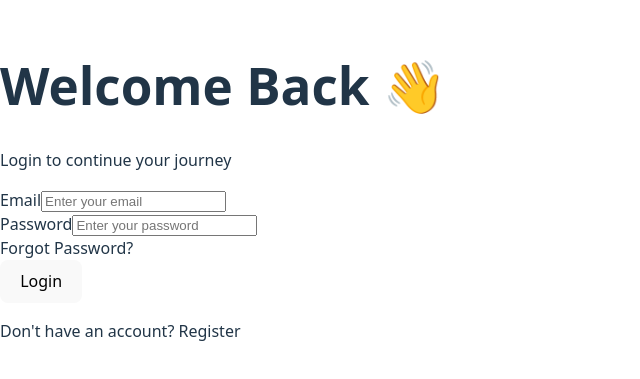
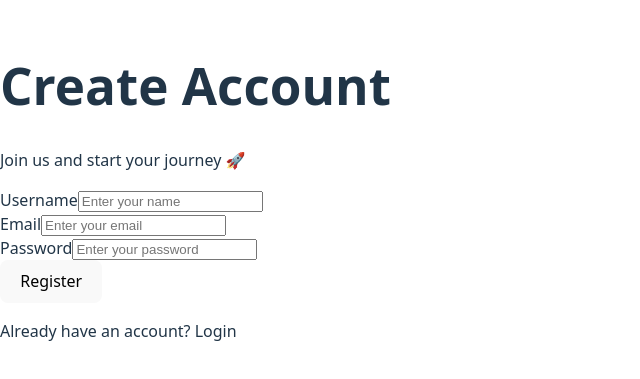
Before and after one commit to aditya02x/GenAI-Frontend, a React app: page /register in a window 1280 px wide. Shown: the part 209-588 px from the top of the page, without its empty margins (0-640 px from the left). Built offline with nearby package versions, Linux system fonts and the light colour scheme; the HTML template or start-up script is replaced by a standard one.

Commit message:
done with auth

```diff
--- a/package.json
+++ b/package.json
@@ -11,7 +11,8 @@
   },
   "dependencies": {
     "react": "^19.1.1",
-    "react-dom": "^19.1.1"
+    "react-dom": "^19.1.1",
+    "react-router-dom": "^7.15.0"
   },
   "devDependencies": {
     "@eslint/js": "^9.36.0",
--- a/src/App.jsx
+++ b/src/App.jsx
@@ -1,12 +1,19 @@
-import React from 'react'
-import Login from './pages/auth/Login'
+import React from "react";
+import { BrowserRouter, Routes, Route } from "react-router-dom";
+
+import Login from "./pages/auth/Login";
+import Register from "./pages/auth/Register";
+
 const App = () => {
   return (
-    <div>
-      <Login />
+    <BrowserRouter>
+      <Routes>
+        <Route path="/" element={<Login />} />
+        <Route path="/login" element={<Login />} />
+        <Route path="/register" element={<Register />} />
+      </Routes>
+    </BrowserRouter>
+  );
+};
 
-    </div>
-  )
-}
-
-export default App
+export default App;
```
Also changed, not shown: 1 other file (tests, documents, lock files or other folders).
